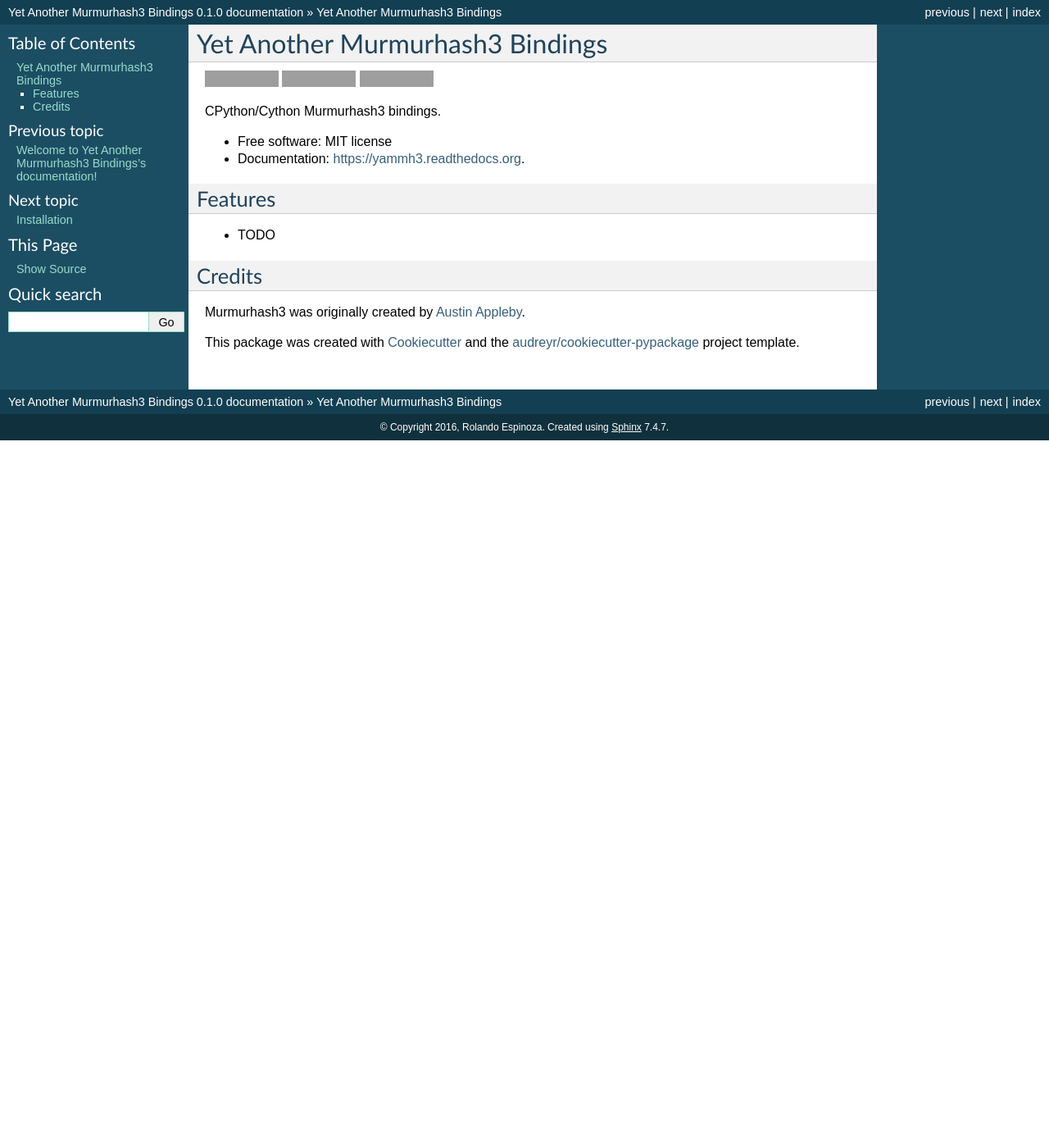
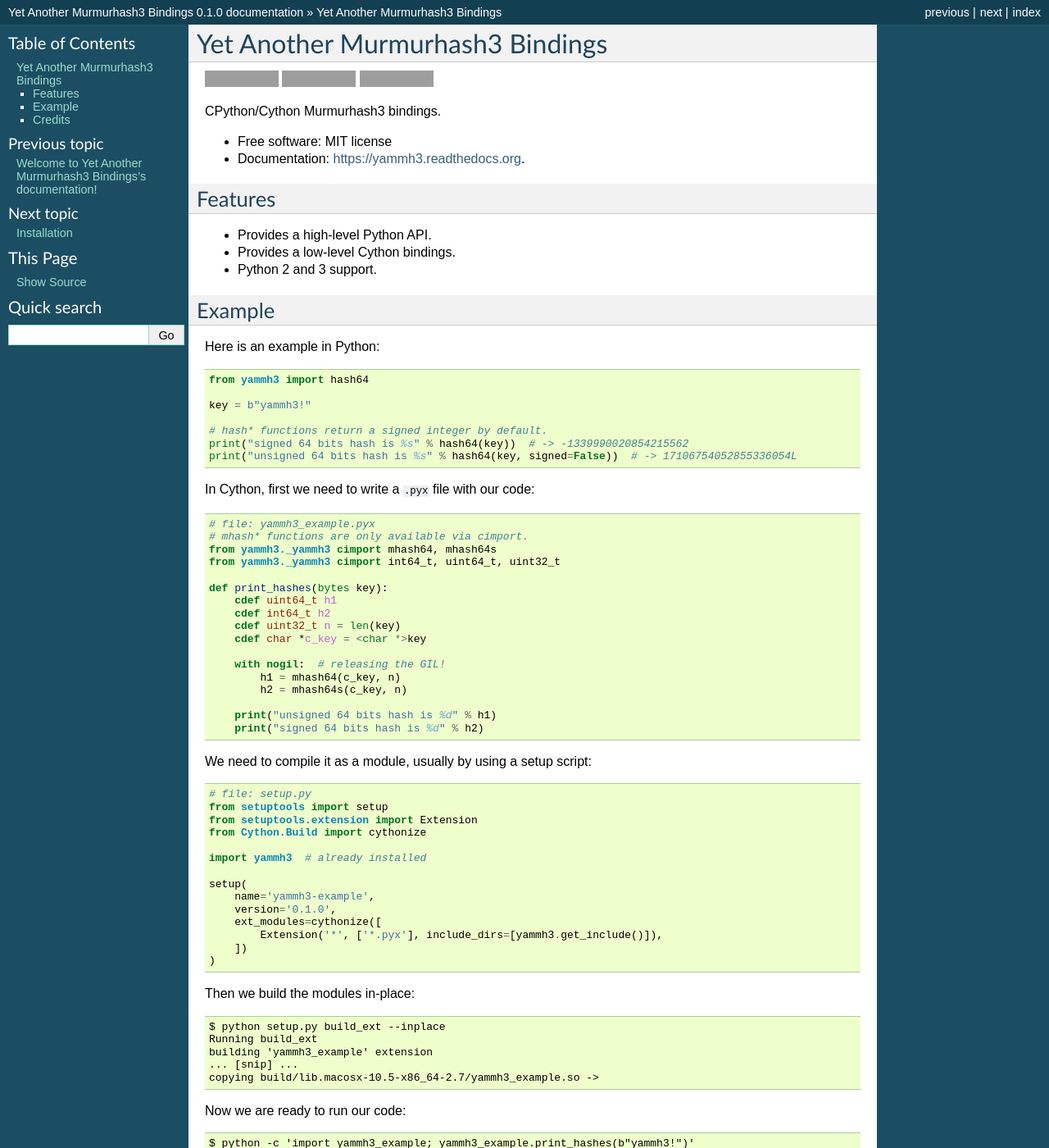
Before and after one commit to rmax/yammh3, a Sphinx documentation site: the page built from docs/readme.rst, in a window 1280 px wide and 1400 px high. Shown: the whole window at 82% size. Built offline with Sphinx 7.4.7, drawn with Linux system fonts in a browser that asks for light colours; some of the changed text lies outside the part shown; grey boxes are pictures that could not be loaded.

Commit message:
Updated docs.

```diff
--- a/README.rst
+++ b/README.rst
@@ -21,7 +21,88 @@ CPython/Cython Murmurhash3 bindings.
 Features
 --------
 
-* TODO
+* Provides a high-level Python API.
+* Provides a low-level Cython bindings.
+* Python 2 and 3 support.
+
+Example
+-------
+
+Here is an example in Python:
+
+.. code:: python
+
+  from yammh3 import hash64
+
+  key = b"yammh3!"
+
+  # hash* functions return a signed integer by default.
+  print("signed 64 bits hash is %s" % hash64(key))  # -> -1339990020854215562
+  print("unsigned 64 bits hash is %s" % hash64(key, signed=False))  # -> 17106754052855336054L
+
+
+In Cython, first we need to write a ``.pyx`` file with our code:
+
+.. code:: cython
+
+    # file: yammh3_example.pyx
+    # mhash* functions are only available via cimport.
+    from yammh3._yammh3 cimport mhash64, mhash64s
+    from yammh3._yammh3 cimport int64_t, uint64_t, uint32_t
+
+    def print_hashes(bytes key):
+        cdef uint64_t h1
+        cdef int64_t h2
+        cdef uint32_t n = len(key)
+        cdef char *c_key = <char *>key
+
+        with nogil:  # releasing the GIL!
+            h1 = mhash64(c_key, n)
+            h2 = mhash64s(c_key, n)
+
+        print("unsigned 64 bits hash is %d" % h1)
+        print("signed 64 bits hash is %d" % h2)
+
+
+We need to compile it as a module, usually by using a setup script:
+
+.. code:: python
+
+    # file: setup.py
+    from setuptools import setup
+    from setuptools.extension import Extension
+    from Cython.Build import cythonize
+
+    import yammh3  # already installed
+
+    setup(
+        name='yammh3-example',
+        version='0.1.0',
+        ext_modules=cythonize([
+            Extension('*', ['*.pyx'], include_dirs=[yammh3.get_include()]),
+        ])
+    )
+
+
+Then we build the modules in-place:
+
+.. code::
+
+    $ python setup.py build_ext --inplace
+    Running build_ext
+    building 'yammh3_example' extension
+    ... [snip] ...
+    copying build/lib.macosx-10.5-x86_64-2.7/yammh3_example.so ->
+
+
+Now we are ready to run our code:
+
+.. code::
+
+    $ python -c 'import yammh3_example; yammh3_example.print_hashes(b"yammh3!")'
+    unsigned 64 bits hash is 17106754052855336054
+    signed 64 bits hash is -1339990020854215562
+
 
 Credits
 ---------
--- a/docs/conf.py
+++ b/docs/conf.py
@@ -40,7 +40,17 @@ import yammh3
 
 # Add any Sphinx extension module names here, as strings. They can be
 # extensions coming with Sphinx (named 'sphinx.ext.*') or your custom ones.
-extensions = ['sphinx.ext.autodoc', 'sphinx.ext.viewcode']
+extensions = [
+    'sphinx.ext.autodoc',
+    'sphinx.ext.napoleon',
+    'sphinx.ext.doctest',
+    'sphinx.ext.intersphinx',
+    'sphinx.ext.todo',
+    'sphinx.ext.coverage',
+    'sphinx.ext.ifconfig',
+    'sphinx.ext.autosummary',
+    'sphinx.ext.viewcode',
+]
 
 # Add any paths that contain templates here, relative to this directory.
 templates_path = ['_templates']
```
Also changed, not shown: docs/modules.rst (added, +7 -0 lines), docs/usage.rst (+16 -2 lines), docs/yammh3.rst (added, +10 -0 lines), src/yammh3/__init__.py (+23 -20 lines), 1 other file.
